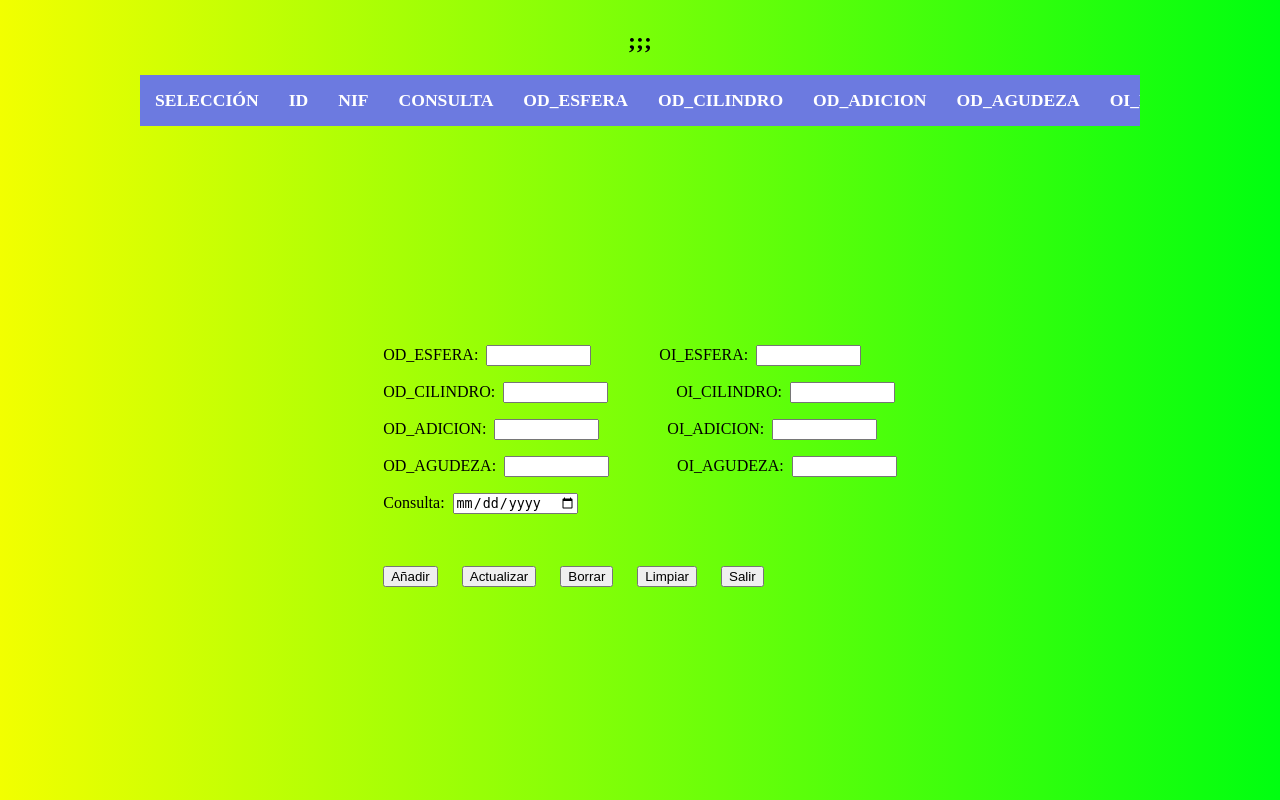
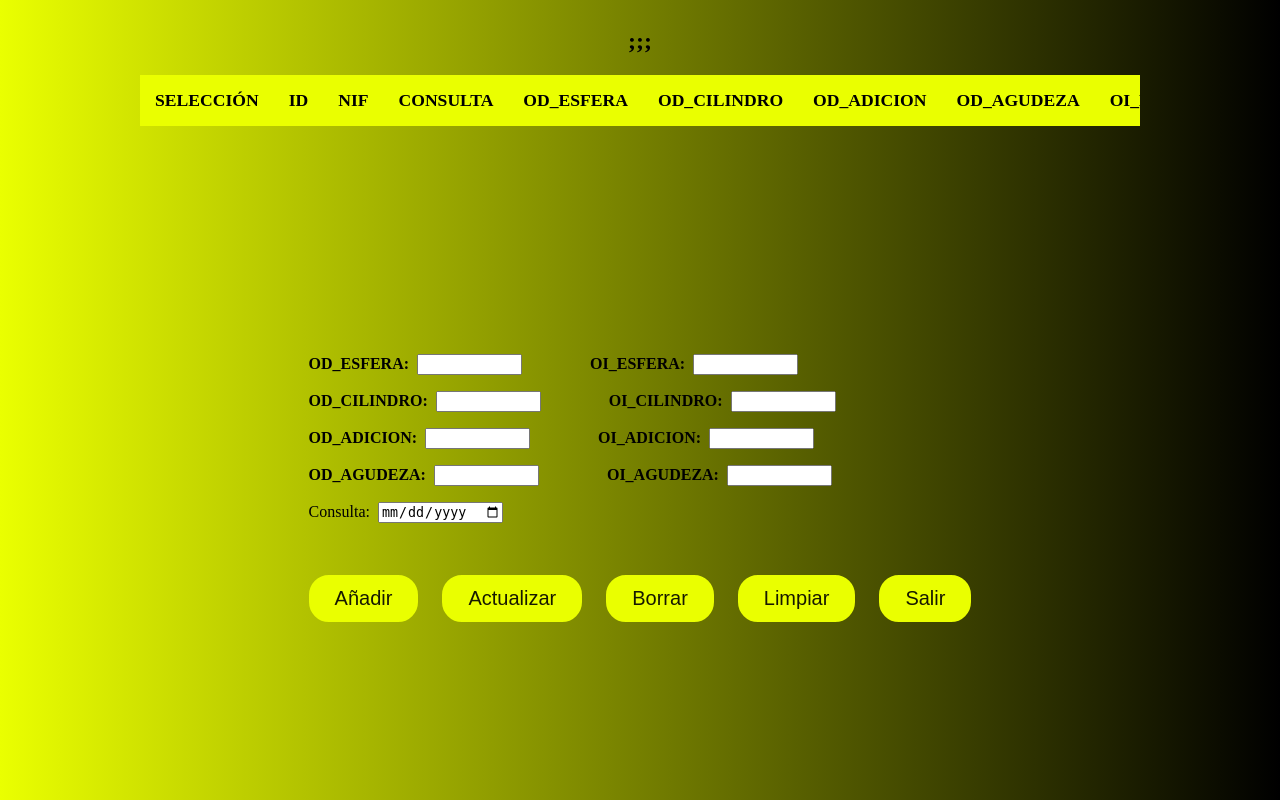
Before and after one commit to lintenn/RevisionOcularGI, a Django app: template RevisionOcular/RevisionOcularApp/templates/RevisionOcularApp/revision.html in a window 1280 px wide. Run offline with Django 4.2, Linux system fonts and the light colour scheme; the template is opened without the code that fills it, so the values that code supplies are empty.

Commit message:
Diseño mejorado

```diff
--- a/RevisionOcular/RevisionOcularApp/static/css/RevisionForm.css
+++ b/RevisionOcular/RevisionOcularApp/static/css/RevisionForm.css
@@ -4,10 +4,34 @@ body {
     align-items: center;
     flex-direction: column;
 
-    background: linear-gradient(to right, #f2ff00, #00ff10);
+    background: linear-gradient(to right, #eaff00, #000000);
 }
 
-.tabla {
+
+.form{
+    display: contents;
+    justify-content: center;
+    align-items: center;
+    flex-direction: column;
+}
+
+*::-webkit-scrollbar {
+    width: 12px;
+}
+
+*::-webkit-scrollbar-track {
+    background: transparent;
+}
+
+*::-webkit-scrollbar-thumb {
+    background-color: black;
+    border-radius: 20px;
+    border: 3px solid #eaff00;
+  }
+
+
+
+  .tabla {
     display: contents;
     border-collapse: collapse;
     min-width: 100%;
@@ -41,11 +65,11 @@ td {
 th {
     position: sticky;
     top: 0;
-    background: #6c7ae0;
+    background: #eaff00;
     text-align: center;
     font-weight: normal;
     font-size: 1.1rem;
-    color: white;
+    color: black;
 }
 
 th:last-child {
@@ -56,17 +80,46 @@ td {
     display: table-cell;
     padding-top: 10px;
     padding-bottom: 10px;
-    background: #808080;
+    background: #f8f6ff;
     text-align: center;
 }
 
-tr:nth-child(even) td {
-    display: table-cell;
-    background: #f8f6ff;
+tr:hover td {
+    background-color: #eaff00;
+    -webkit-transition: all 0.4s linear;
+    color: black;
 }
 
-tr:hover td {
-    background-color: #5b80b2;
-    -webkit-transition: all 0.4s linear;
-    color: white;
-}
+.botones {
+    width: 100%;
+    text-align: center;
+  }
+
+  #separar {
+    padding: 3%;
+    display: inline-block;
+  }
+
+  .titulo {
+    font-family: Arial, Helvetica, sans-serif;
+    font-size: 14px;
+    text-decoration: underline;
+    color: #333333;
+  }
+
+  .animatedButtom {
+    color: rgba(0, 0, 0, 0.9) !important;
+    font-size: 20px;
+    font-weight: 500;
+    padding: 0.5em 1.2em;
+    background: #eaff00;
+    border: 2px solid;
+    border-radius: 20px;
+    border-color: #eaff00;
+    position: relative;
+  }
+  .animatedButtom:hover {
+    color: rgb(0, 0, 0) !important;
+    box-shadow: 0 4px 16px #eaff00;
+    transition: all 0.2s ease;
+  }
--- a/RevisionOcular/RevisionOcularApp/templates/RevisionOcularApp/revision.html
+++ b/RevisionOcular/RevisionOcularApp/templates/RevisionOcularApp/revision.html
@@ -7,7 +7,7 @@
     <body>
 
         <h2>{{ cliente.NIF }};{{ cliente.NOMBRE }};{{ cliente.APELLIDO }};{{ cliente.EDAD }}</h2>
-        <div style="width:1000px; height:254px; overflow:auto;">
+        <div style="width:1000px; height:263px; overflow:auto;">
         <table class="tabla" style="border-color: black;">
         <tbody>
             <tr>
@@ -46,26 +46,28 @@
         </div>
 
         <form method="POST"> {% csrf_token %}
-        <p>OD_ESFERA:&nbsp;  <input type="oesfera" id="oesfera" name="oesfera" size="10">  &emsp;&emsp;&emsp;&emsp;OI_ESFERA:&nbsp; <input type="iesfera" id="iesfera" name="iesfera" size="10"></p>
-        <p>OD_CILINDRO:&nbsp;  <input type="ocilindro" id="ocilindro" name="ocilindro" size="10">  &emsp;&emsp;&emsp;&emsp;OI_CILINDRO:&nbsp; <input type="icilindro" id="icilindro" name="icilindro" size="10"></p>
-        <p>OD_ADICION:&nbsp;  <input type="oadicion" id="oadicion" name="oadicion" size="10">  &emsp;&emsp;&emsp;&emsp;OI_ADICION:&nbsp; <input type="iadicion" id="iadicion" name="iadicion" size="10"></p>
-        <p>OD_AGUDEZA:&nbsp;  <input type="oagudeza" id="oagudeza" name="oagudeza" size="10">  &emsp;&emsp;&emsp;&emsp;OI_AGUDEZA:&nbsp; <input type="iagudeza" id="iagudeza" name="iagudeza" size="10"></p>
+        <p><strong>OD_ESFERA:</strong>&nbsp;  <input type="oesfera" id="oesfera" name="oesfera" size="10">  &emsp;&emsp;&emsp;&emsp;<strong>OI_ESFERA:</strong>&nbsp; <input type="iesfera" id="iesfera" name="iesfera" size="10"></p>
+        <p><strong>OD_CILINDRO:</strong>&nbsp;  <input type="ocilindro" id="ocilindro" name="ocilindro" size="10">  &emsp;&emsp;&emsp;&emsp;<strong>OI_CILINDRO:</strong>&nbsp; <input type="icilindro" id="icilindro" name="icilindro" size="10"></p>
+        <p><strong>OD_ADICION:</strong>&nbsp;  <input type="oadicion" id="oadicion" name="oadicion" size="10">  &emsp;&emsp;&emsp;&emsp;<strong>OI_ADICION:</strong>&nbsp; <input type="iadicion" id="iadicion" name="iadicion" size="10"></p>
+        <p><strong>OD_AGUDEZA:</strong>&nbsp;  <input type="oagudeza" id="oagudeza" name="oagudeza" size="10">  &emsp;&emsp;&emsp;&emsp;<strong>OI_AGUDEZA:</strong>&nbsp; <input type="iagudeza" id="iagudeza" name="iagudeza" size="10"></p>
 
         <p>Consulta:&nbsp;  <input type="date" id="consulta" name="consulta"></p>
 
         <br><br>
 
+        <section class=botones>
             <div title="form">
-            <input type="submit" name="bAdd" class="bAdd" value="Añadir">
+                <input type="submit" name="bAdd" class="animatedButtom" value="Añadir">
                 <label>&ensp;&ensp;</label>
-            <input type="submit" name="bUpd" class="bUpd" value="Actualizar">
+                <input type="submit" name="bUpd" class="animatedButtom" value="Actualizar">
                 <label>&ensp;&ensp;</label>
-            <input type="submit" name="bDel" class="bDel" value="Borrar">
+                <input type="submit" name="bDel" class="animatedButtom" value="Borrar">
                 <label>&ensp;&ensp;</label>
-            <a title="home" href="."><input type="button" class="bCln" value="Limpiar"></a>
+                <a href="."><button class="animatedButtom">Limpiar</button></a>
                 <label>&ensp;&ensp;</label>
-            <a title="home" href="http://127.0.0.1:8000/"><input type="button" class="bExit" value="Salir"></a>
+                <a href="."><button class="animatedButtom">Salir</button></a>
             </div>
+        </section>
         </form>
 
     </body>
```
Also changed, not shown: RevisionOcular/RevisionOcularApp/static/css/RevisionApp.css (+8 -13 lines), RevisionOcular/RevisionOcularApp/templates/RevisionOcularApp/clientselect.html (+4 -4 lines), RevisionOcular/RevisionOcularApp/templates/RevisionOcularApp/home.html (+4 -4 lines), RevisionOcular/RevisionOcularApp/templates/RevisionOcularApp/revisionselect.html (+11 -9 lines). Lines whose indentation alone changed are shown as unchanged.
